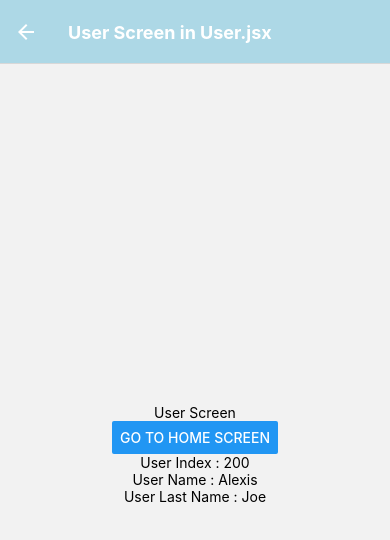
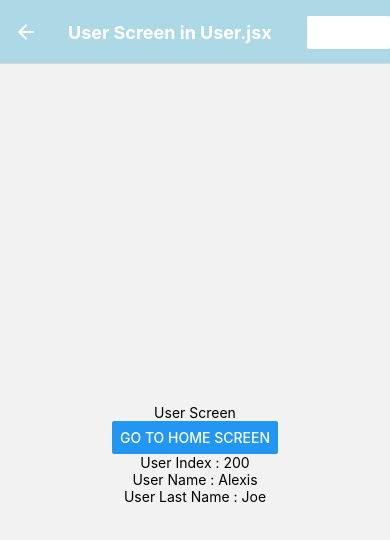
Before and after one commit to Skylar090807/react-navigation_01, a React Native app: screen /User in a window 390 px wide. Shown: the top 540 px of the page. Built offline with nearby package versions, Linux system fonts and the light colour scheme.

Commit message:
Header Bar Button 추가

```diff
--- a/src/Routes/stackNavigation.jsx
+++ b/src/Routes/stackNavigation.jsx
@@ -1,5 +1,5 @@
 import React from 'react'
-import { StyleSheet } from 'react-native'
+import { StyleSheet, Button, Alert } from 'react-native'
 import Home from '../Screens/home'
 import User from '../Screens/user'
 import ImageComponent from '../components/imageComponent'
@@ -27,6 +27,7 @@ const StackNavigation = () => {
         options={{
           // Screen Title Init
           title: 'Home Screen Init',
+
           // ImageComponent에 선언 된 image headerTitle에 삽입
           headerTitle: () => <ImageComponent />,
 
@@ -37,6 +38,15 @@ const StackNavigation = () => {
             fontWeight: 'bold',
             color: '#fff',
           },
+
+          // Add Button
+          headerRight: () => (
+            <Button
+              title="info"
+              onPress={() => Alert.alert('This is Information')}
+              color="#fff"
+            />
+          ),
         }}
       />
       <Stack.Screen
--- a/src/Screens/user.jsx
+++ b/src/Screens/user.jsx
@@ -1,4 +1,4 @@
-import { StyleSheet, Text, Button } from 'react-native'
+import { StyleSheet, Text, Button, Alert } from 'react-native'
 import React from 'react'
 import { Container } from '../../styles/style'
 
@@ -18,6 +18,15 @@ const User = ({ navigation, route }) => {
         fontWeight: 'bold',
         color: '#fff',
       },
+
+      // Add Button (버튼을 터치하면 router가 이동된다)
+      headerRight: () => (
+        <Button
+          title="Go Home"
+          onPress={() => navigation.navigate('Home')}
+          color="#fff"
+        />
+      ),
     })
   }
 
```
